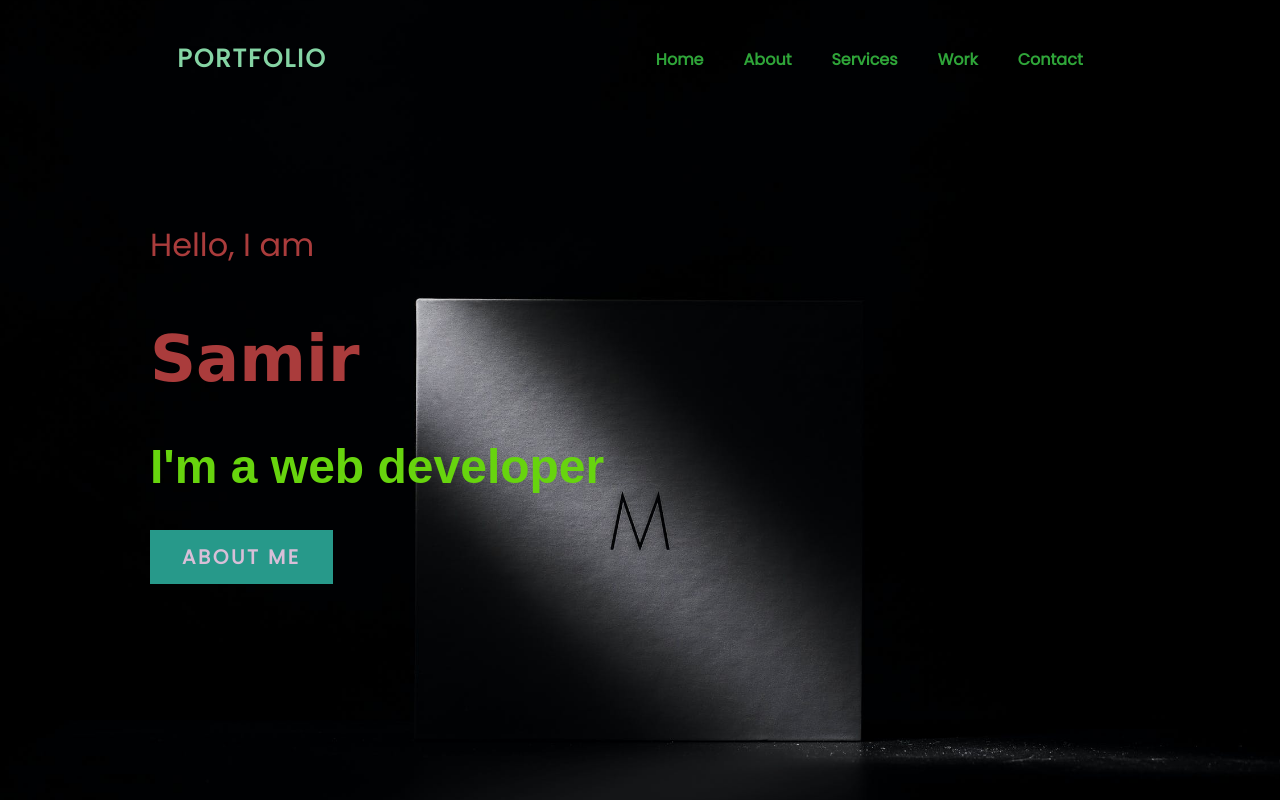
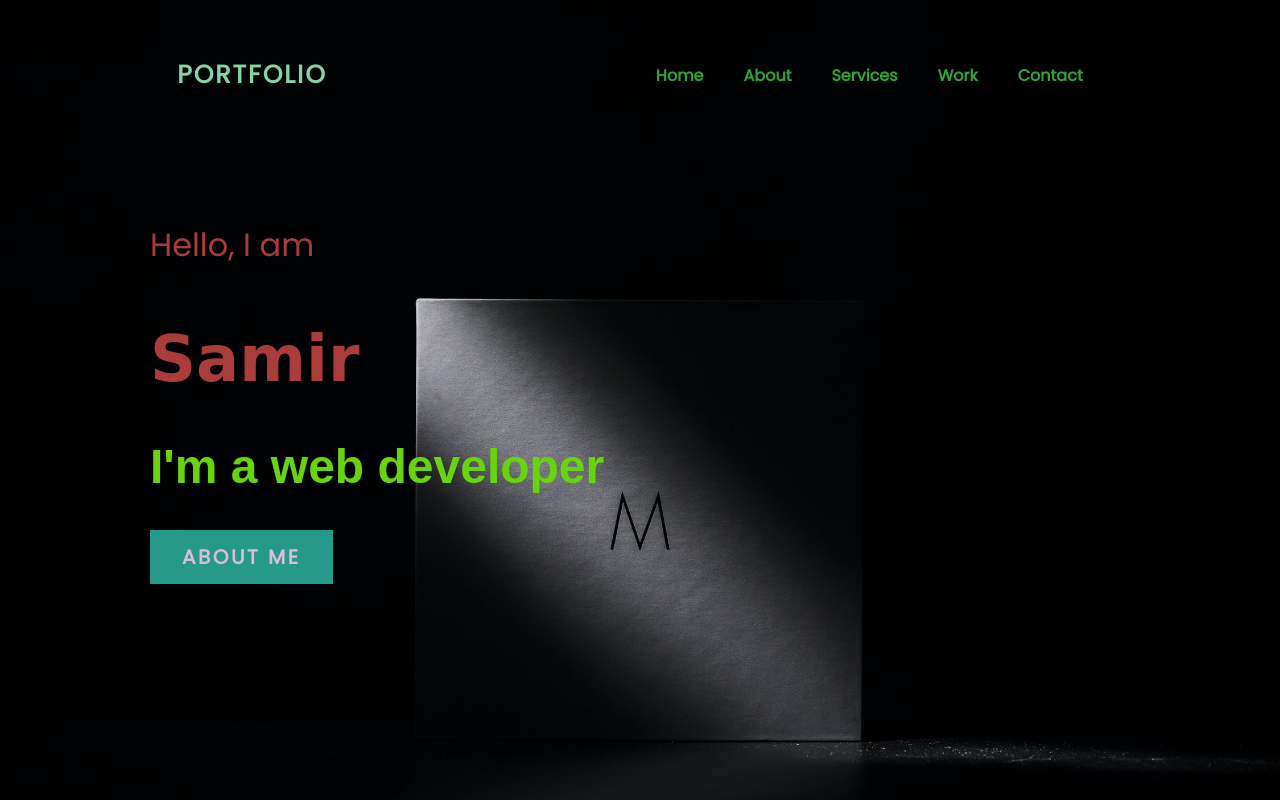
Before and after one commit to samirm00/Portfolio-2, a website: page index.html in a window 1280 px wide. Shown: the top 800 px of the page. Drawn offline with Linux system fonts and the light colour scheme; a web font is replaced by a local one.

Commit message:
Update style.css

```diff
--- a/public/style.css
+++ b/public/style.css
@@ -16,7 +16,7 @@
 
 header{
     position: fixed;
-    top: 0%;
+    top: 2%;
     left: 0%;
     width: 100%;
     padding: 40px 100px;
```
